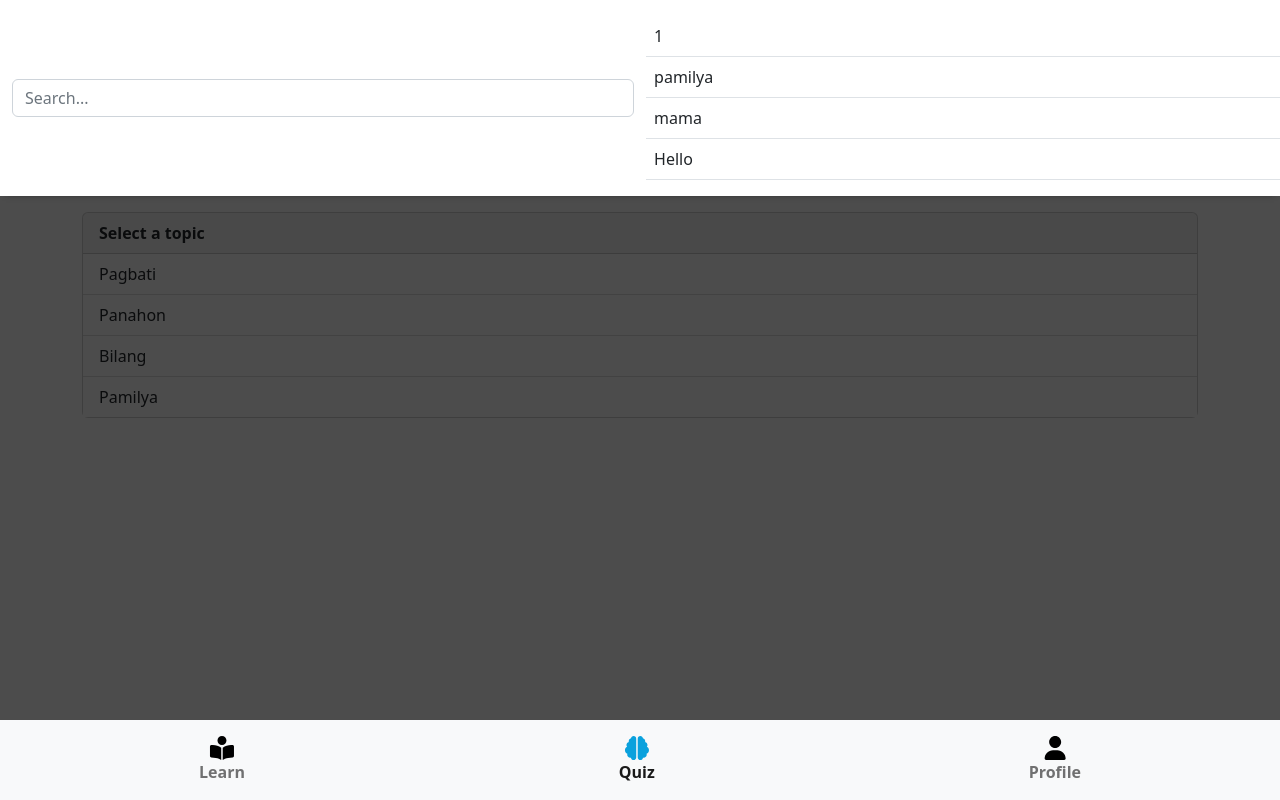
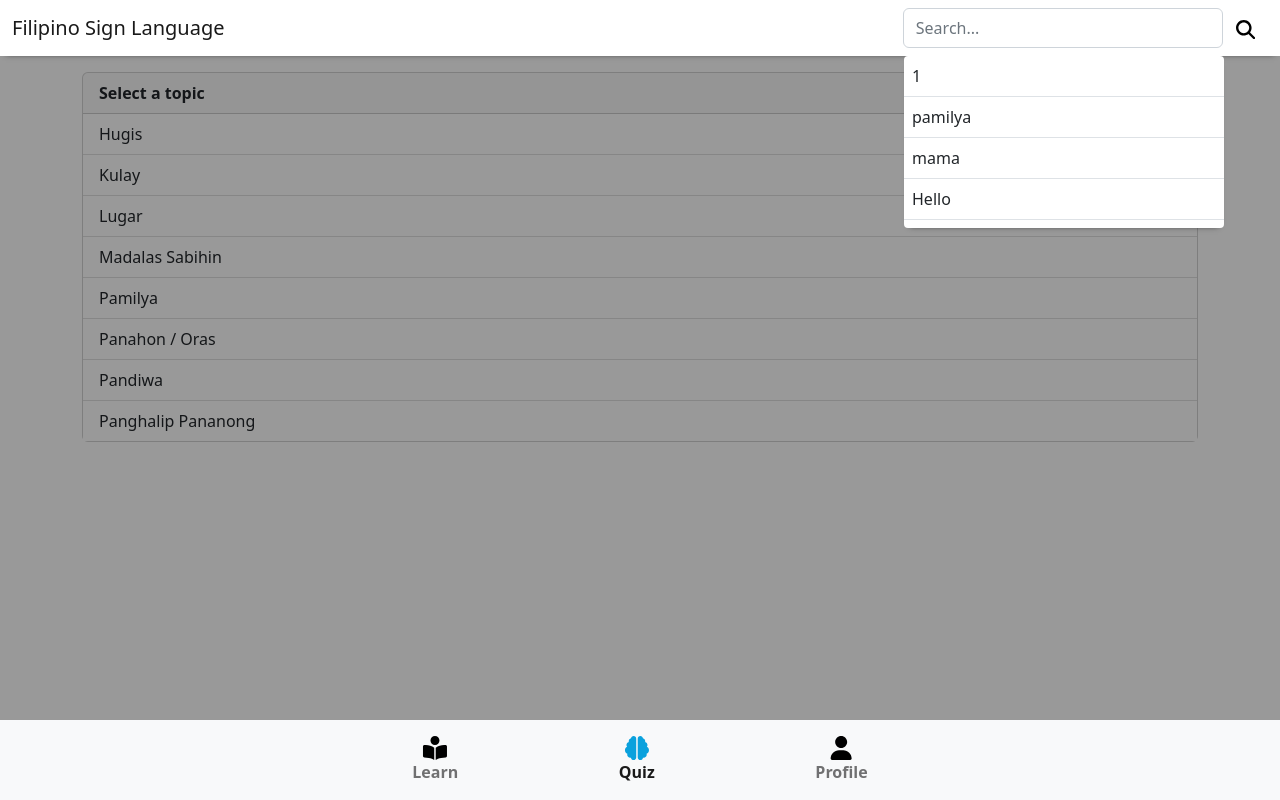
Before and after one commit to SofiaLouiseR/Filipino-Sign-Language, a Flask app: page /quiz in a window 1280 px wide, after a click that opens the changed part. Run offline with Flask 2, Linux system fonts and the light colour scheme; a user stored in the database is signed in.

Commit message:
Updated Layout for Lesson Page and Search - updated topics list

```diff
--- a/website/static/base.css
+++ b/website/static/base.css
@@ -2,6 +2,67 @@ html,
 body {
     margin: 0;
     min-height: 100vh;
+}
+
+.inline {
+    display: flex;
+    flex-direction: row;
+    flex-wrap: nowrap;
+    width: 100%;
+    justify-content: flex-end;
+}
+
+.showSearch a.navbar-brand,
+.showSearch #toggleSearch {
+    display: none !important;
+}
+
+nav.navbar.navbar-expand-lg.sticky-top {
+    display: flex;
+    flex-direction: column;
+    width: 100%;
+    background-color: white;
+    -webkit-box-shadow: 0 4px 6px -6px #222;
+    -moz-box-shadow: 0 4px 6px -6px #222;
+    box-shadow: 0 4px 6px -6px #222;
+}
+
+nav.navbar.fixed-bottom.navbar-expand-lg.bg-light .container-fluid {
+    max-width: 40rem;
+}
+
+#search-results {
+    display: none;
+    max-height: 60vh;
+    overflow-y: clip;
+}
+
+#search {
+    width: 100%;
+    min-width: 15rem;
+}
+
+.lesson-container {
+    display: flex;
+    flex-direction: column;
+    margin-bottom: 7rem;
+    gap: 2rem;
+}
+
+#block1 {
+    position: sticky;
+    top: 2.5rem;
+    width: 100%;
+    background-color: white;
+}
+
+#block2 form {
+    width: 100%;
+    box-shadow: 0 4px 10px -10px #222;
+    -webkit-box-shadow: 0px 7px 4px -3px rgb(240 240 240);
+    -moz-box-shadow: 0px 7px 4px -3px rgba(240 240 240);
+    box-shadow: 0px 7px 4px -3px rgb(240 240 240);
+    padding-bottom: 0.8rem;
 }
 
 #stars svg {
@@ -83,3 +144,45 @@ a span {
 #skipBtn {
     right: 0;
 }
+
+@media (min-width: 750px) {
+
+    .showSearch a.navbar-brand,
+    .showSearch #toggleSearch {
+        display: block !important;
+    }
+
+    #search {
+        width: 20rem !important;
+    }
+
+    #search-results {
+        max-height: 60vh;
+        overflow-y: clip;
+        width: 20rem !important;
+        position: fixed;
+        background-color: white;
+        right: 3.5rem;
+        border-radius: 0.25rem;
+        top: 3rem;
+        -webkit-box-shadow: 0 4px 6px -6px #222;
+        -moz-box-shadow: 0 4px 6px -6px #222;
+        box-shadow: 0 4px 6px -6px #222;
+    }
+
+    .lesson-container {
+        flex-direction: row;
+        bottom: 3rem;
+        height: 100%;
+        position: relative;
+        align-items: center;
+    }
+
+    #block2 {
+        width: 60%;
+    }
+
+    #overlay {
+        box-shadow: inset 0 0 0 1000px rgb(0 0 0 / 40%);
+    }
+}
--- a/website/templates/base.html
+++ b/website/templates/base.html
@@ -25,26 +25,28 @@
 </head>
 
 {% if user.is_authenticated %}
-<body class="vh-100 d-flex flex-column justify-content-start">
+<body class="vh-100 d-flex flex-column align-items-center justify-content-start">
 {% else %}
-<body class="vh-100 d-flex flex-column justify-content-center">
+<body class="vh-100 d-flex flex-column align-items-center justify-content-center">
 {% endif %}
   {% if user.is_authenticated %}
-  <nav class="navbar navbar-expand-lg sticky-top" style="background-color: white;-webkit-box-shadow: 0 4px 6px -6px #222;
-  -moz-box-shadow: 0 4px 6px -6px #222;
-  box-shadow: 0 4px 6px -6px #222;">
+  <nav class="navbar navbar-expand-lg sticky-top">
     <div class="container-fluid">
       <div id="topNav" class="d-flex flex-row justify-content-between w-100">
         <a class="navbar-brand" href="#">Filipino Sign Language</a>
+        <div class="inline">
+          <div id="search" class="d-none w-100" role="search">
+            <input class="form-control" id="searchInput" type="text" placeholder="Search...">
+          </div>
         <button id="toggleSearch" class="btn d-flex align-items-center" type="button" onclick="
         if($('#search').hasClass('d-none')){
-            $('#topNav').removeClass('d-flex').addClass('d-none');
+                        $('#topNav').addClass('showSearch');
             $('#search').removeClass('d-none').addClass('d-flex');
             $('#search-results').show();
             $('#overlay').show();
           }
             else {
-              $('#topNav').removeClass('d-none').addClass('d-flex');
+                          $('#topNav').removeClass('showSearch');
               $('#search').removeClass('d-flex').addClass('d-none');
               $('#search-results').hide();
               $('#overlay').hide();
@@ -56,12 +58,9 @@
           </svg>
         </button>
       </div>
-      <div id="search" class="d-none w-100" role="search">
-        <input class="form-control" id="searchInput" type="text" placeholder="Search...">
       </div>
     </div>
-    <div class="search-results mt-2 w-100" id="search-results"
-      style="display: none; max-height: 60vh; overflow: scroll;">
+    <div class="search-results mt-2 w-100" id="search-results">
       <table class="table table-hover mb-2" id="searchWordsList">
         <tr>
           <td>Bilang</td>
@@ -90,9 +89,10 @@
   <script>
     $(document).ready(function () {
       function hideSearch() {
-        $('#topNav').removeClass('d-none').addClass('d-flex');
+        $('#search').addClass('d-none');
         $('#search').removeClass('d-flex').addClass('d-none');
         $('#search-results').hide();
+        $('#topNav').removeClass('showSearch');
         $('#overlay').hide();
       }
       $("#overlay").on("click", function () {
@@ -124,7 +124,7 @@
     </div>
   </nav> -->
 
-  <div class="container mt-2">
+  <div class="container h-100" style="position: fixed; top: 4rem!important; width: 100%;">
     {% block content %} {% endblock %}
   </div>
 
--- a/website/templates/quiz.html
+++ b/website/templates/quiz.html
@@ -12,10 +12,14 @@
     </div>
     <input type="text" name="topic" value="" hidden>
     <div class="list-group list-group-flush">
-      <button type="button" class="list-group-item list-group-item-action">Pagbati</button>
-      <button type="button" class="list-group-item list-group-item-action">Panahon</button>
-      <button type="button" class="list-group-item list-group-item-action">Bilang</button>
+      <button type="button" class="list-group-item list-group-item-action">Hugis</button>
+      <button type="button" class="list-group-item list-group-item-action">Kulay</button>
+      <button type="button" class="list-group-item list-group-item-action">Lugar</button>
+      <button type="button" class="list-group-item list-group-item-action">Madalas Sabihin</button>
       <button type="button" class="list-group-item list-group-item-action">Pamilya</button>
+      <button type="button" class="list-group-item list-group-item-action">Panahon / Oras</button>
+      <button type="button" class="list-group-item list-group-item-action">Pandiwa</button>
+      <button type="button" class="list-group-item list-group-item-action">Panghalip Pananong</button>
     </div>
   </form>
 </div>
```
Also changed, not shown: website/templates/home.html (+146 -143 lines).
